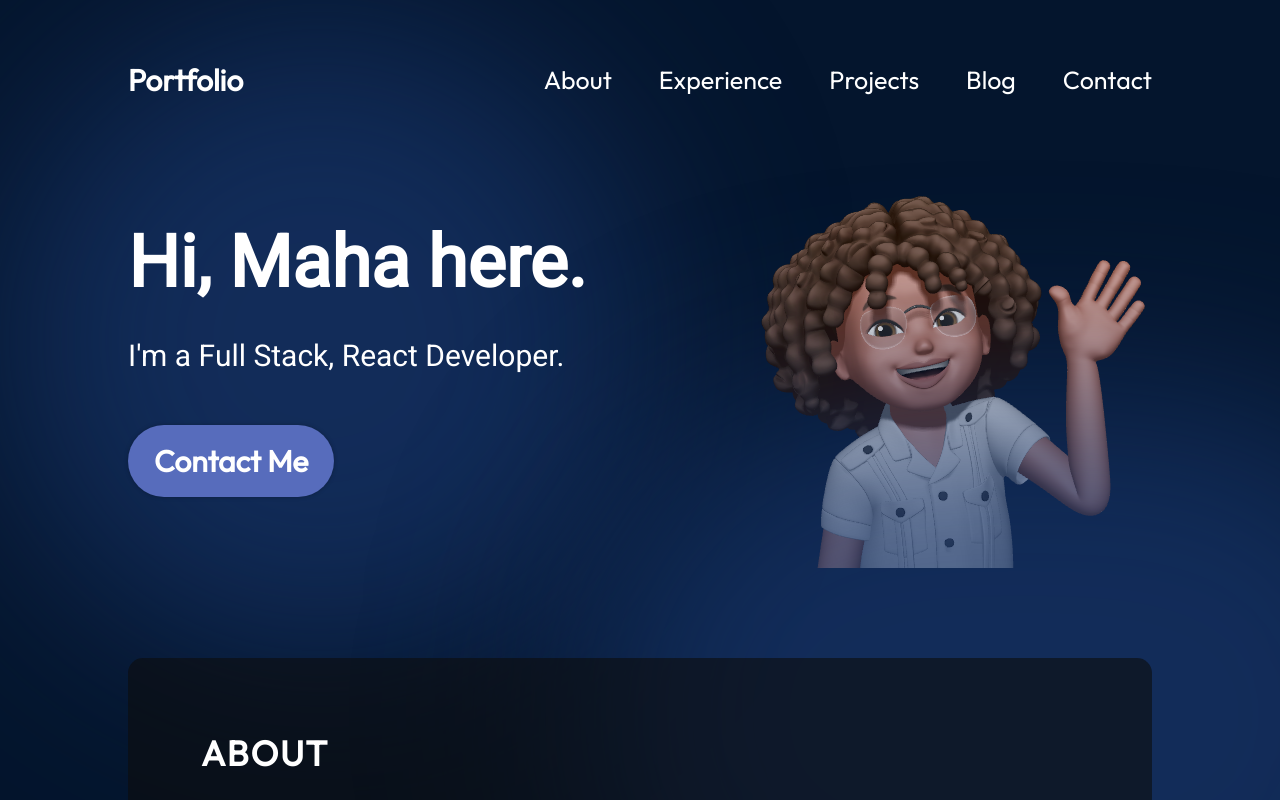
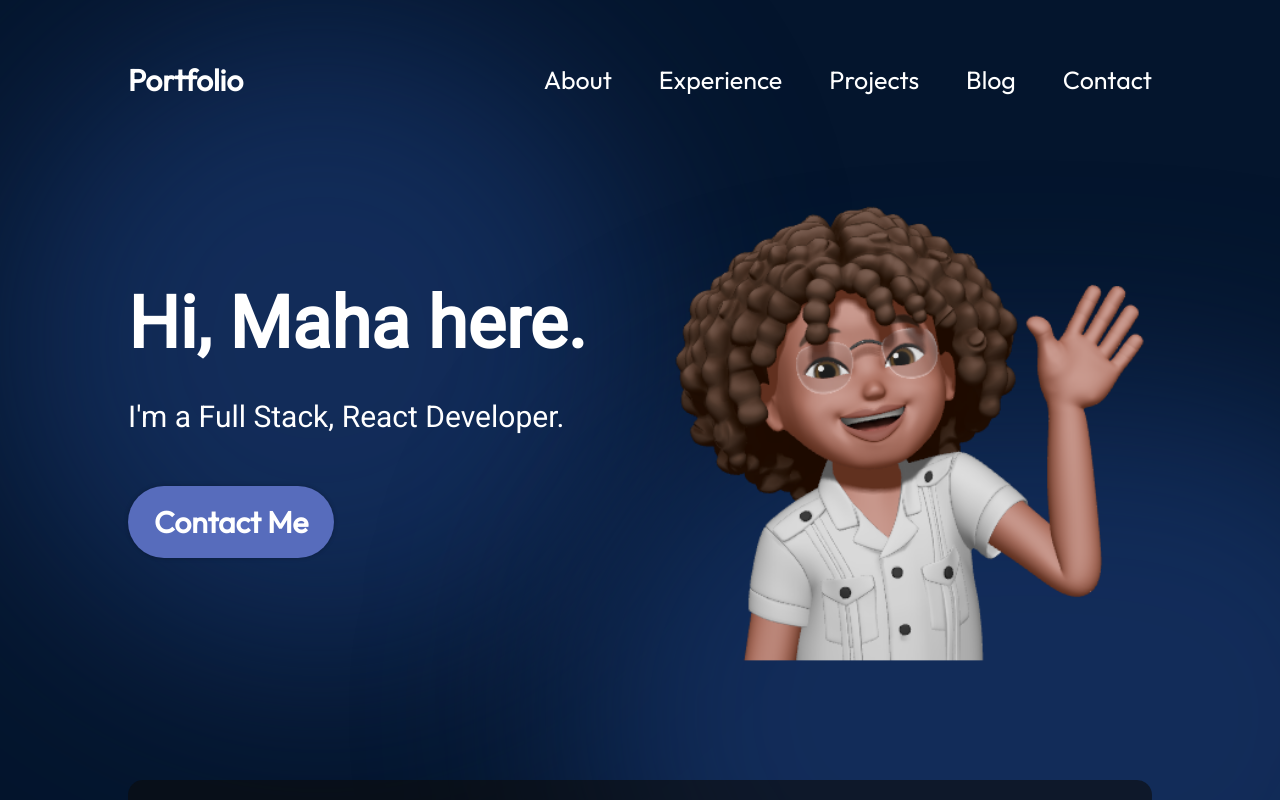
Before and after one commit to eternalmaha/Portfolio, a React (Vite) app: page / in a window 1280 px wide. Shown: the top 800 px of the page. Built offline with nearby package versions, Linux system fonts and the light colour scheme.

Commit message:
fixed animation for hero img/adjusted distance of img + title text

```diff
--- a/src/components/Hero/Hero.module.css
+++ b/src/components/Hero/Hero.module.css
@@ -48,13 +48,14 @@
     box-shadow: 0 0 4px 0 rgba(0, 0, 0, 0.25);
 }
 
-.heroImg {
+.Img {
     width: 50%;
     z-index: 1;
     animation-name: floating;
     animation-duration: 3s;
     animation-iteration-count: infinite ;
     animation-timing-function: ease-in-out;
+    margin-bottom: 30px;
 }
 
 @keyframes floating {
--- a/src/data/projects.json
+++ b/src/data/projects.json
@@ -2,7 +2,7 @@
     {
       "title": "G.O.R.A.D Lab",
       "imageSrc": "projects/goradlab.png",
-      "description": "A portfolio site built to showcase the research and work of G.O.R.A.D Lab.",
+      "description": "Business page built to showcase the research and work of G.O.R.A.D Lab.",
       "skills": ["React", "Node"],
       "demo": "https://goradlab.vercel.app/",
       "source": "https://github.com/maha4peace/G.O.R.A.D-Lab/"
@@ -10,7 +10,7 @@
     {
       "title": "Claudia Cogan",
       "imageSrc": "projects/claudia.png",
-      "description": "A portfolio site built to showcase the talent of local comedian, Claudia Cogan.",
+      "description": "Portfolio site for talented local comedian, Claudia Cogan.",
       "skills": ["HTML", "CSS", "JavaScript"],
       "demo": "https://www.claudiacogan.com",
       "source": "https://github.com/maha4peace/ComedySite"
```
Also changed, not shown: src/components/Hero/Hero.jsx (line endings or trailing spaces).
